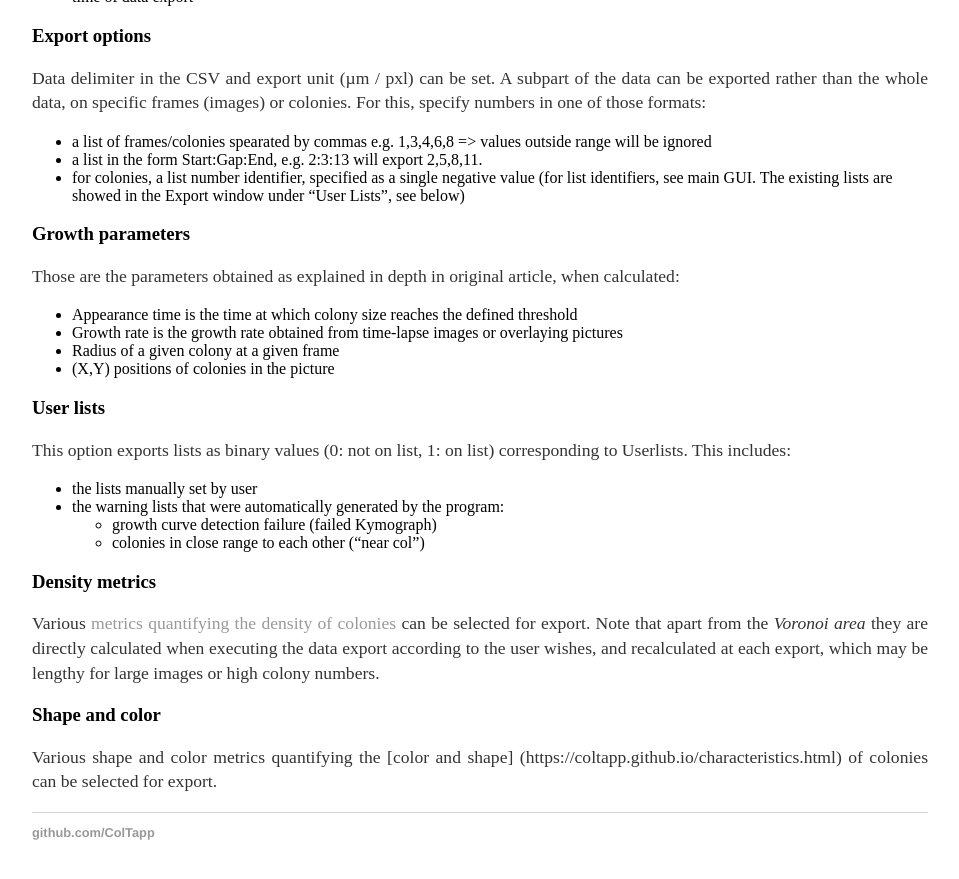
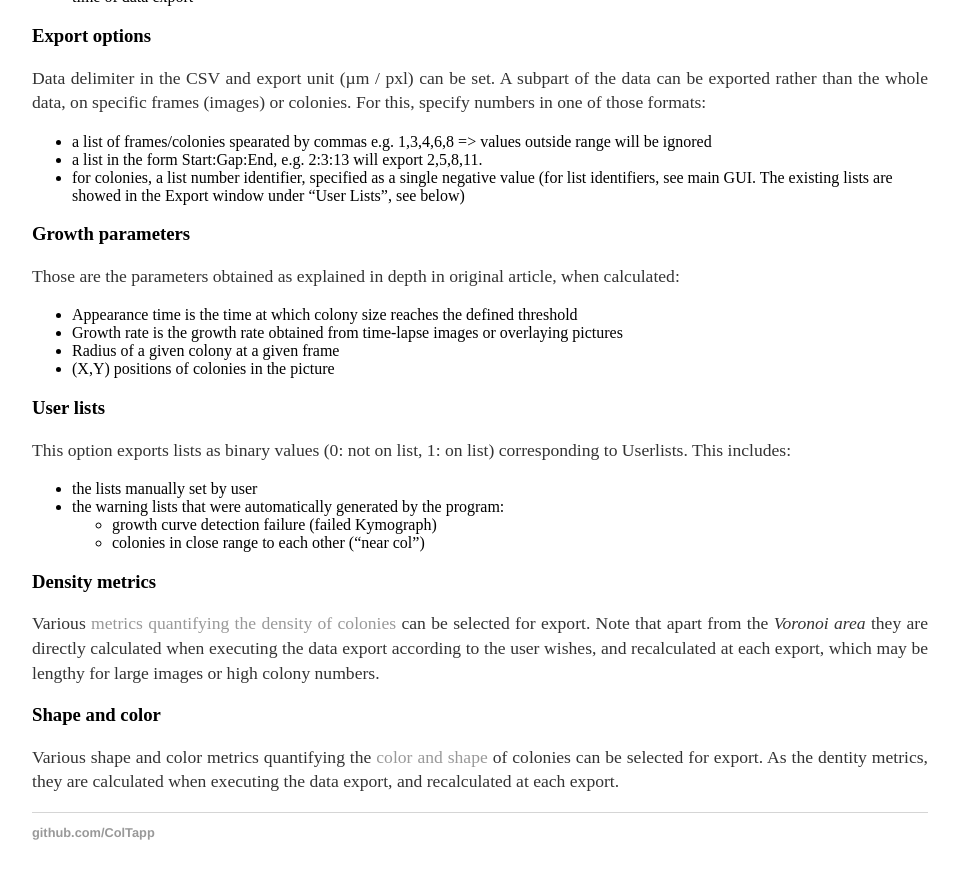
Before and after one commit to ColTapp/ColTapp.github.io, a Jekyll site: the page built from export.md, in a window 1280 px wide and 900 px high, scrolled down 1202 px. Shown: the top 879 px of the window, without its empty margins (160-1119 px from the left). Built offline with Jekyll 4.4.1, drawn with Linux system fonts in a browser that asks for light colours.

Commit message:
Update export.md

```diff
--- a/export.md
+++ b/export.md
@@ -44,4 +44,4 @@ This option exports lists as binary values (0: not on list, 1: on list) correspo
 Various [metrics quantifying the density of colonies]({{site.url}}/characteristics.html) can be selected for export. Note that apart from the _Voronoi area_ they are directly calculated when executing the data export according to the user wishes, and recalculated at each export, which may be lengthy for large images or high colony numbers.
 
 ### Shape and color
-Various shape and color metrics quantifying the [color and shape] ({{site.url}}/characteristics.html) of colonies can be selected for export.
+Various shape and color metrics quantifying the [color and shape]({{site.url}}/characteristics.html) of colonies can be selected for export. As the dentity metrics, they are calculated when executing the data export, and recalculated at each export.
```
